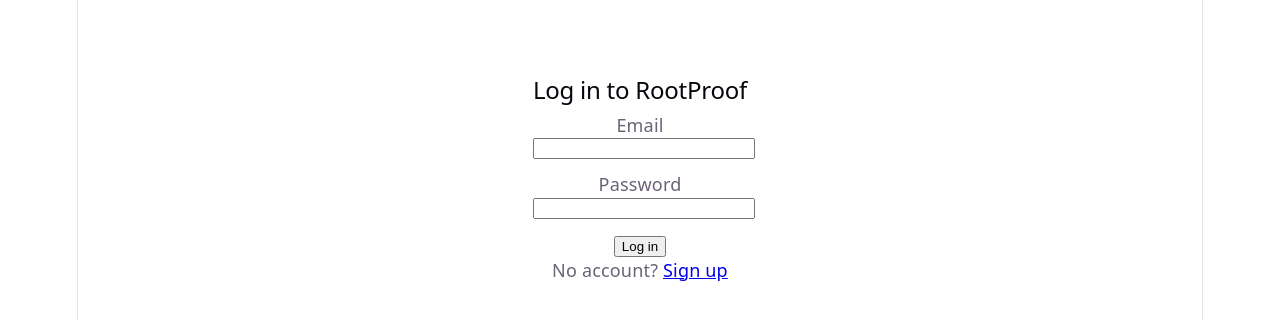
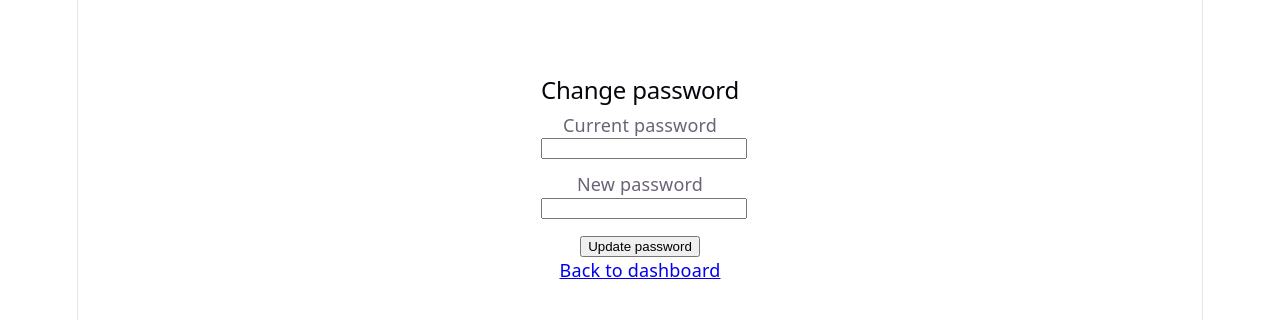
Before and after one commit to geeta2415/RootProof, a React (Vite) app in the folder client/: page /change-password in a window 1280 px wide. Before the commit this address led to /login. Shown: the top 320 px of the page. Built offline with nearby package versions, Linux system fonts and the light colour scheme; no server answers; sample sign-in values are in the browser's storage.

Commit message:
Add authenticated password change (US-06)

```diff
--- a/client/src/App.jsx
+++ b/client/src/App.jsx
@@ -11,6 +11,7 @@ import MyProjects from './pages/MyProjects';
 import VerifierQueue from './pages/VerifierQueue';
 import OwnerPurchases from './pages/OwnerPurchases';
 import VerifierReview from './pages/VerifierReview';
+import ChangePassword from './pages/ChangePassword';
 
 export default function App() {
   return (
@@ -28,6 +29,7 @@ export default function App() {
         <Route path="/verifier/queue" element={<ProtectedRoute roles={['verifier']}><VerifierQueue /></ProtectedRoute>} />
         <Route path="/verifier/review/:id" element={<ProtectedRoute roles={['verifier']}><VerifierReview /></ProtectedRoute>} />
         <Route path="*" element={<Navigate to="/login" replace />} />
+        <Route path="/change-password" element={<ProtectedRoute><ChangePassword /></ProtectedRoute>}/>
       </Routes>
     </BrowserRouter>
   );
--- /dev/null
+++ b/client/src/pages/ChangePassword.jsx
@@ -0,0 +1,73 @@
+import { useState } from 'react';
+import { Link } from 'react-router-dom';
+import { api } from '../api';
+
+export default function ChangePassword() {
+  const [currentPassword, setCurrentPassword] = useState('');
+  const [newPassword, setNewPassword] = useState('');
+  const [error, setError] = useState('');
+  const [message, setMessage] = useState('');
+  const [loading, setLoading] = useState(false);
+
+  async function handleSubmit(e) {
+    e.preventDefault();
+    setError('');
+    setMessage('');
+    setLoading(true);
+
+    try {
+      const data = await api('/auth/change-password', {
+        method: 'POST',
+        body: { currentPassword, newPassword },
+      });
+
+      setMessage(data.message || 'Password updated successfully.');
+      setCurrentPassword('');
+      setNewPassword('');
+    } catch (err) {
+      setError(err.message);
+    } finally {
+      setLoading(false);
+    }
+  }
+
+  return (
+    <div style={{ maxWidth: 400, margin: '60px auto', padding: 16 }}>
+      <h2>Change password</h2>
+
+      <form onSubmit={handleSubmit}>
+        <label htmlFor="currentPassword">Current password</label>
+        <input
+          id="currentPassword"
+          type="password"
+          value={currentPassword}
+          onChange={(e) => setCurrentPassword(e.target.value)}
+          autoComplete="current-password"
+          required
+          style={{ display: 'block', width: '100%', marginBottom: 12 }}
+        />
+
+        <label htmlFor="newPassword">New password</label>
+        <input
+          id="newPassword"
+          type="password"
+          value={newPassword}
+          onChange={(e) => setNewPassword(e.target.value)}
+          autoComplete="new-password"
+          minLength={8}
+          required
+          style={{ display: 'block', width: '100%', marginBottom: 12 }}
+        />
+
+        {error && <p style={{ color: 'red' }}>{error}</p>}
+        {message && <p style={{ color: 'green' }}>{message}</p>}
+
+        <button type="submit" disabled={loading}>
+          {loading ? 'Updating…' : 'Update password'}
+        </button>
+      </form>
+
+      <p><Link to="/dashboard">Back to dashboard</Link></p>
+    </div>
+  );
+}
--- a/client/src/pages/Dashboard.jsx
+++ b/client/src/pages/Dashboard.jsx
@@ -25,6 +25,7 @@ export default function Dashboard() {
       {user?.role === 'owner' && <p><Link to="/my-projects">Manage my projects</Link></p>}
       {user?.role === 'owner' && <p><Link to="/owner/purchases">Purchases and proof uploads</Link></p>}
 {user?.role === 'verifier' && <p><Link to="/verifier/queue">Review pending submissions</Link></p>}
+      <p><Link to="/change-password">Change password</Link></p>
       <button onClick={handleLogout}>Log out</button>
     </div>
   );
```
Also changed, not shown: 1 other file (tests, documents, lock files or other folders).
